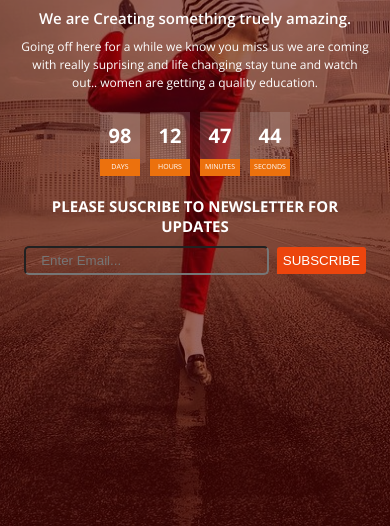
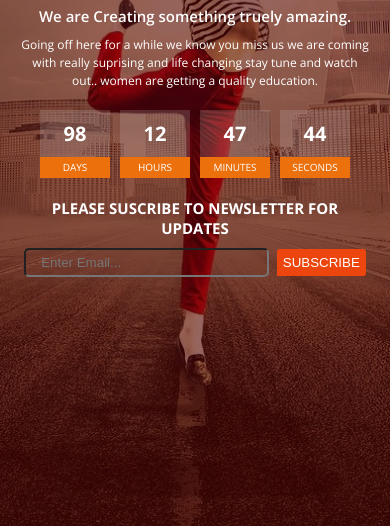
Before and after one commit to DamilolaAbiona/landing-page, a plain HTML site: page index.html in a window 390 px wide. Shown: the part 318-844 px from the top of the page. Drawn offline with nearby package versions, Linux system fonts and the light colour scheme.

Commit message:
landingPage

```diff
--- a/style.css
+++ b/style.css
@@ -236,7 +236,7 @@ form > input{
 
 }
 .box > div {
-  width:4rem;
+  width:7rem;
   /* padding-right: .3rem; */
   padding: 1rem .1rem;
   margin-top: 2rem;
@@ -246,7 +246,7 @@ form > input{
   background: rgba(205, 195, 195, 0.2);
 }
 .box > p {
-  font-size: .7rem;
+  font-size: 1rem;
   background:
   #ec710d;
   /* padding: 0.1rem; */
```
